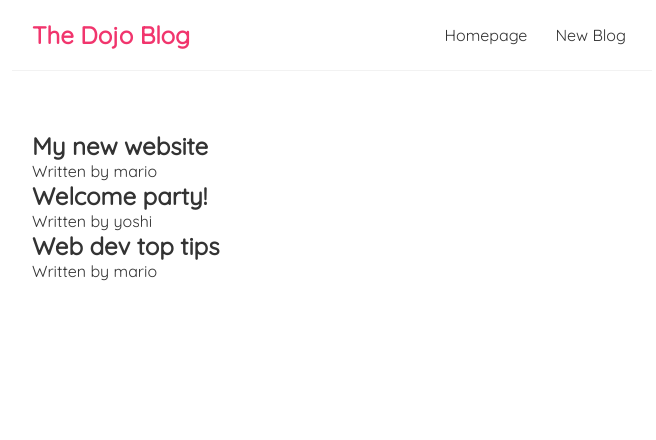
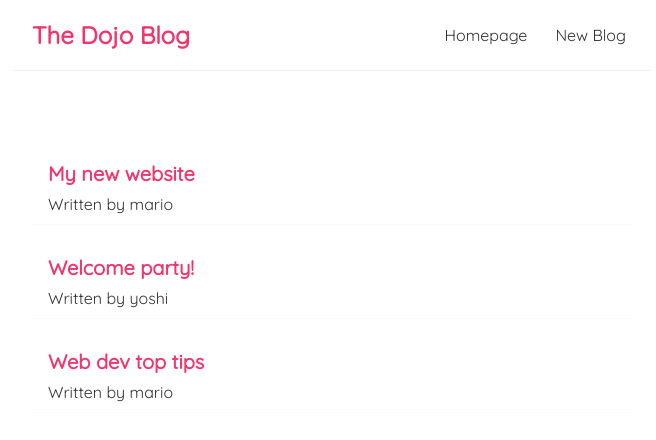
Before and after one commit to KenUdoudo/dojo-blog, a React (Vite) app: page / in a window 1280 px wide. Shown: the top 440 px of the page, without its empty margins (308-964 px from the left). Built offline with nearby package versions, Linux system fonts and the light colour scheme.

Commit message:
list css

```diff
--- a/src/index.css
+++ b/src/index.css
@@ -32,3 +32,16 @@
   margin: 40px auto;
   padding: 20px;
 }
+.blog-preview{
+  padding: 10px 16px;
+  margin: 20px 0;
+  border-bottom: 1px solid #fafafa;
+}
+.blog-preview:hover{
+  box-shadow: 1px 3px 5px rgba(0, 0, 0, 0.1);
+}
+.blog-preview h2{
+  font-size: 20px;
+  color: #f1356d;
+  margin-bottom: 8px;
+}
```
